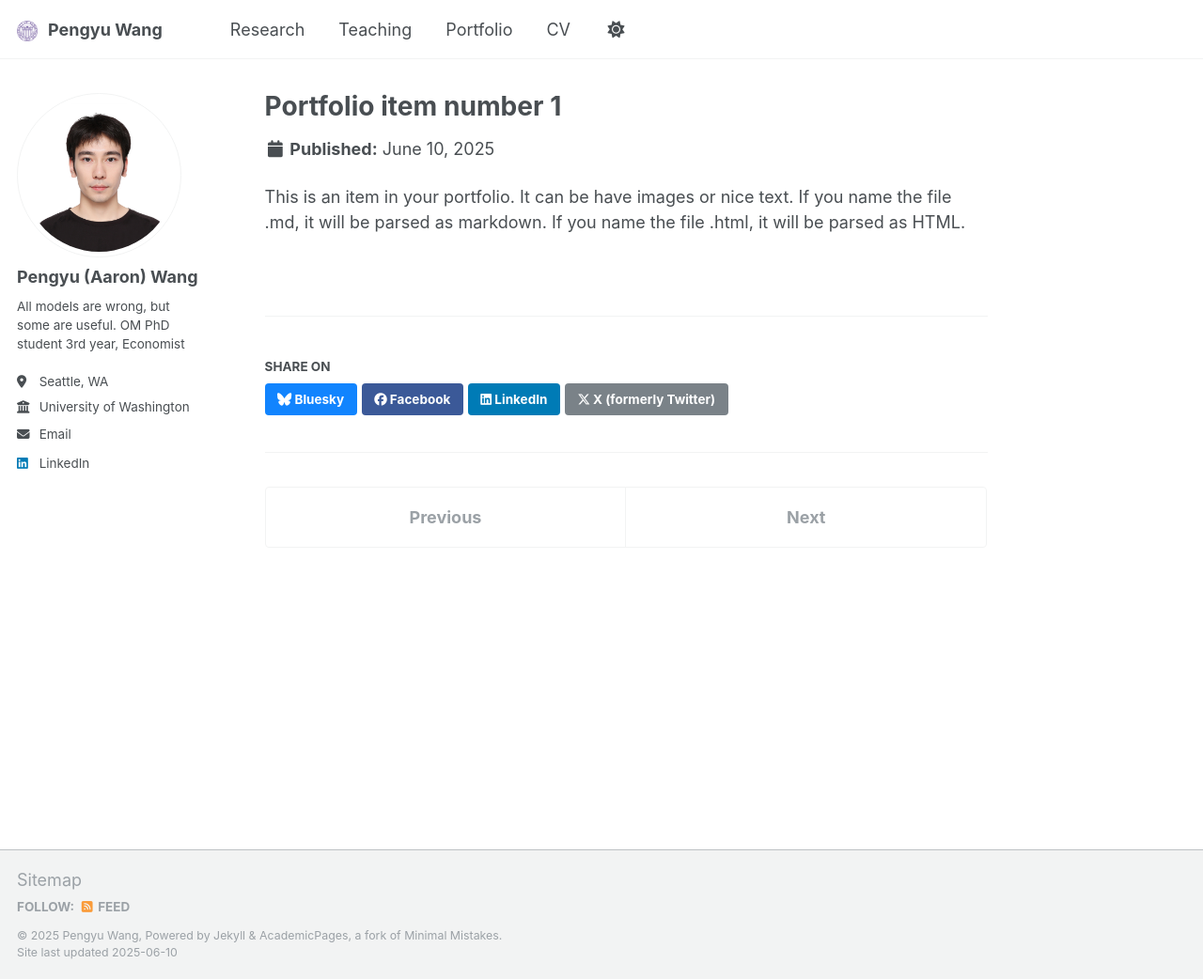
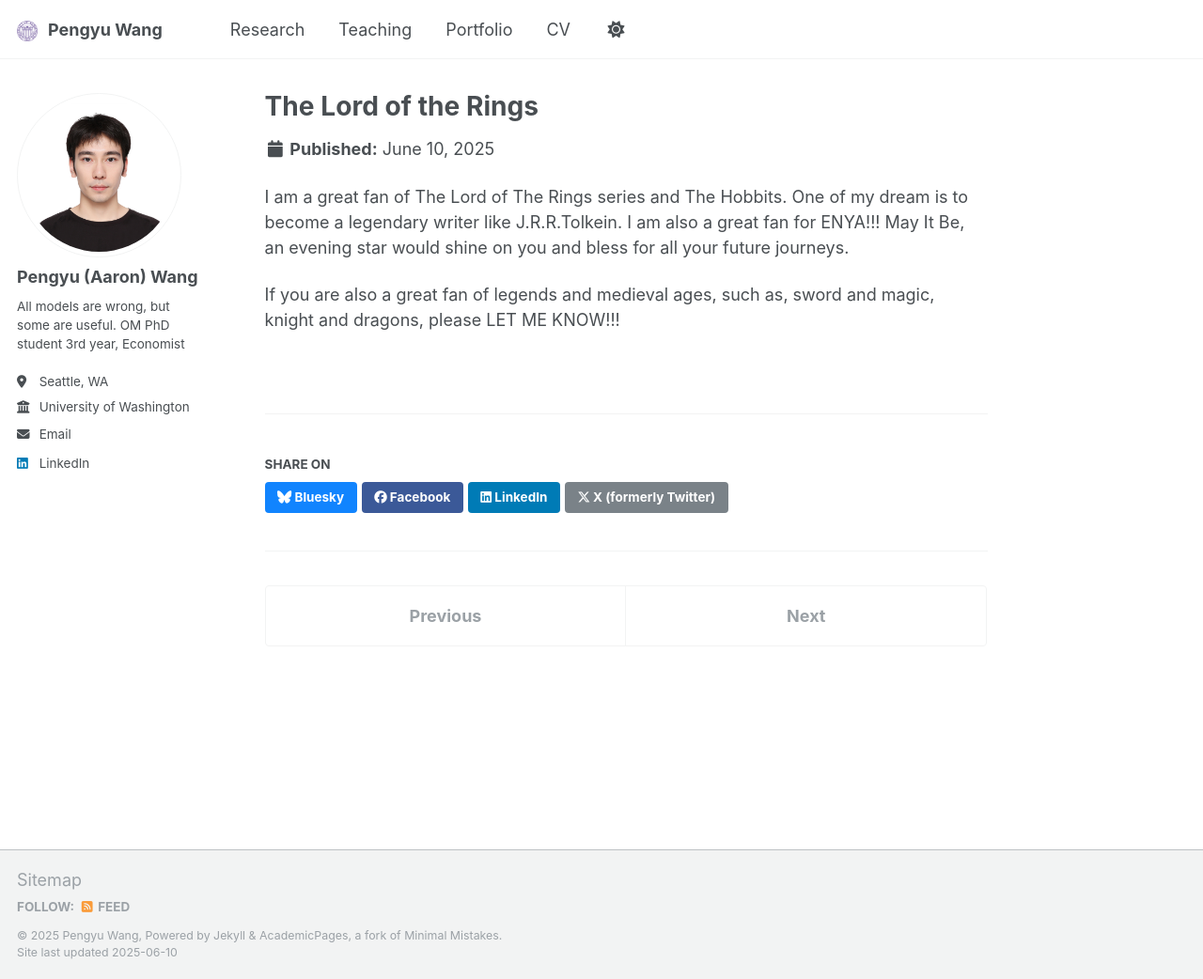
Before and after one commit to MithrandiRAaron/mithrandiraaron.github.io, a Jekyll site: the page built from _portfolio/portfolio-1.md, in a window 1280 px wide and 1042 px high. Shown: the whole window at 94% size. Built offline with Jekyll 4.4.1, drawn with Linux system fonts in a browser that asks for light colours.

Commit message:
Update portfolio-1.md

```diff
--- a/_portfolio/portfolio-1.md
+++ b/_portfolio/portfolio-1.md
@@ -1,7 +1,9 @@
 ---
-title: "Portfolio item number 1"
-excerpt: "Short description of portfolio item number 1<br/><img src='/images/500x300.png'>"
+title: "The Lord of the Rings"
+excerpt: "I am a great fan of the Middle-Earth!!! <br/><img src='/images/500x300.png'>"
 collection: portfolio
 ---
 
-This is an item in your portfolio. It can be have images or nice text. If you name the file .md, it will be parsed as markdown. If you name the file .html, it will be parsed as HTML.
+I am a great fan of The Lord of The Rings series and The Hobbits. One of my dream is to become a legendary writer like J.R.R.Tolkein. I am also a great fan for ENYA!!! May It Be, an evening star would shine on you and bless for all your future journeys.
+
+If you are also a great fan of legends and medieval ages, such as, sword and magic, knight and dragons, please LET ME KNOW!!!
```
